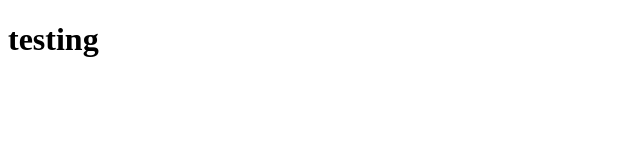
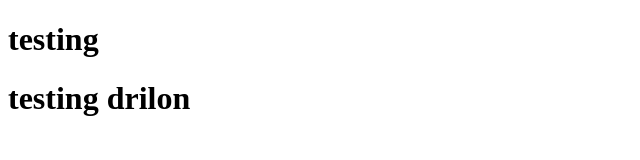
Before and after one commit to edmondubt/RestaurantWEB, a plain HTML site: page index.html in a window 1280 px wide. Shown: the whole page, without its empty margins (0-640 px from the left). Drawn offline with Linux system fonts and the light colour scheme.

Commit message:
second commit

```diff
--- a/index.html
+++ b/index.html
@@ -7,5 +7,6 @@
 </head>
 <body>
     <h1>testing</h1>
+    <h1>testing drilon</h1>
 </body>
 </html>
```
